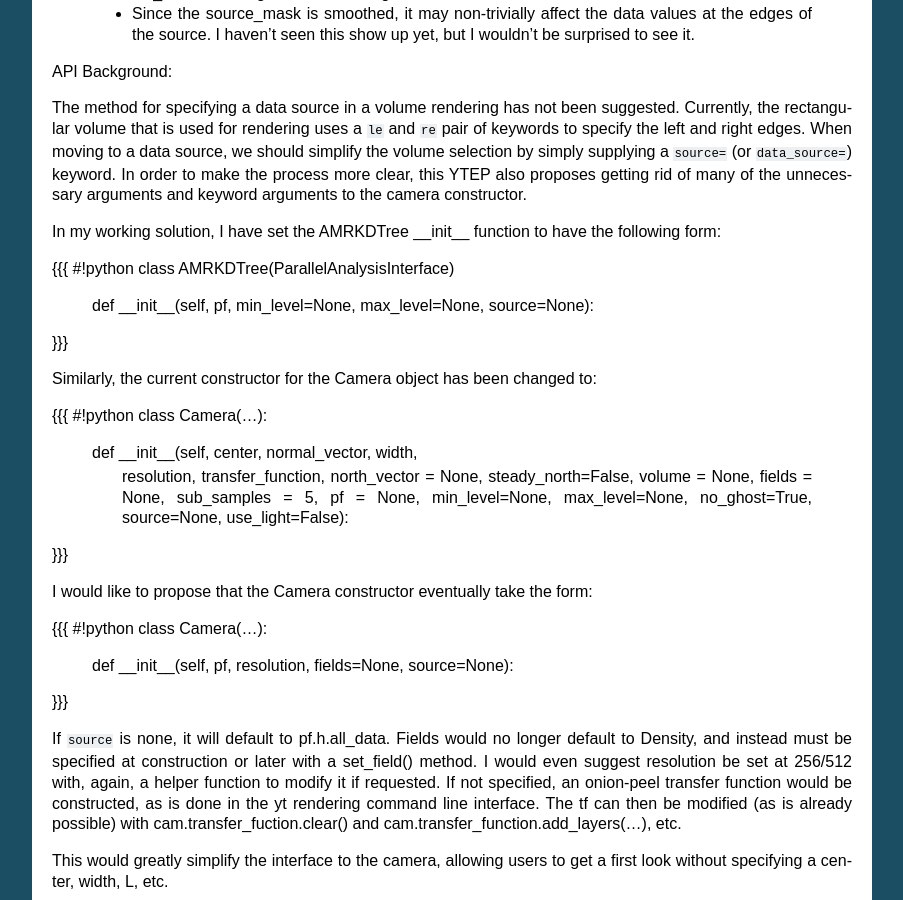
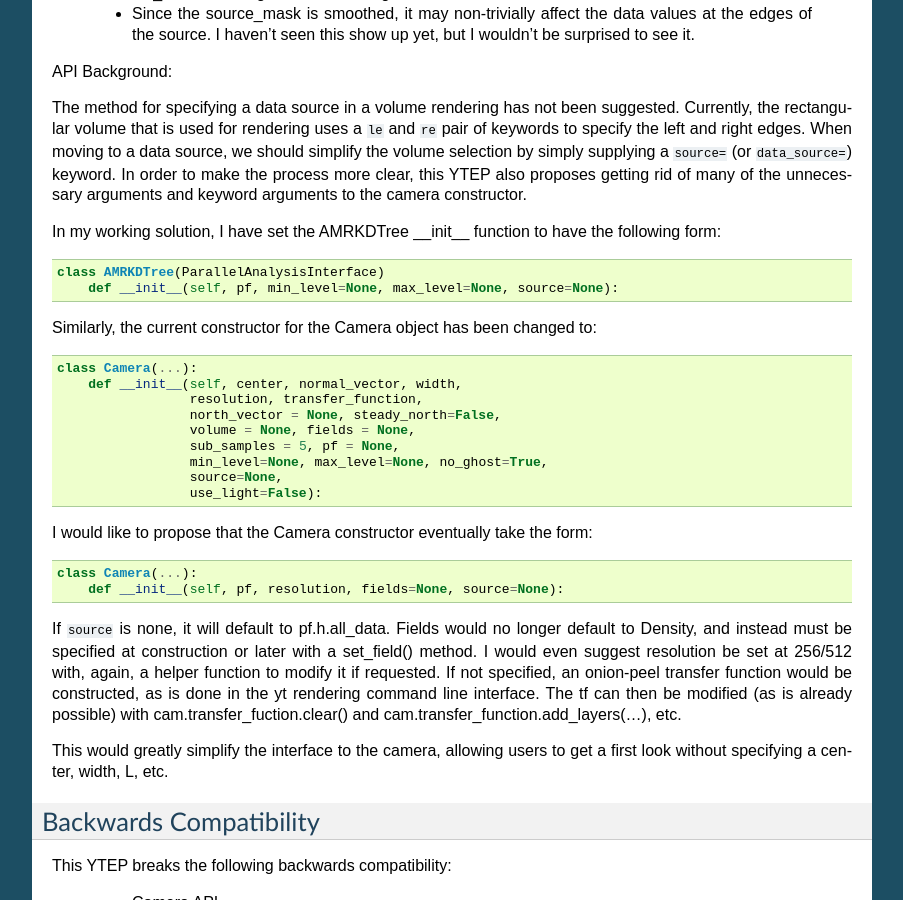
Before and after one commit to yt-project/ytep, a Sphinx documentation site: the page built from source/YTEPs/ytep-source-rendering.rst, in a window 1280 px wide and 900 px high, scrolled down 1166 px. Shown: the whole window, without its empty margins (198-1101 px from the left). Built offline with Sphinx 7.4.7, drawn with Linux system fonts in a browser that asks for light colours; formulas are drawn with MathJax 3.

Commit message:
I do not like rst.

```diff
--- a/source/YTEPs/ytep-source-rendering.rst
+++ b/source/YTEPs/ytep-source-rendering.rst
@@ -87,37 +87,32 @@ unnecessary arguments and keyword arguments to the camera constructor.
 In my working solution, I have set the AMRKDTree __init__ function to have the
 following form:
 
-{{{
-#!python
-class AMRKDTree(ParallelAnalysisInterface)
-    def __init__(self, pf, min_level=None, max_level=None, source=None):
+.. code-block:: python
 
-}}}
+    class AMRKDTree(ParallelAnalysisInterface)
+        def __init__(self, pf, min_level=None, max_level=None, source=None):
+
 
 Similarly, the current constructor for the Camera object has been changed to:
 
-{{{
-#!python
-class Camera(...):
-    def __init__(self, center, normal_vector, width,
-                 resolution, transfer_function,
-                 north_vector = None, steady_north=False,
-                 volume = None, fields = None,
-                 sub_samples = 5, pf = None,
-                 min_level=None, max_level=None, no_ghost=True,
-                 source=None,
-                 use_light=False):
+.. code-block:: python
 
-}}}
+    class Camera(...):
+        def __init__(self, center, normal_vector, width,
+                     resolution, transfer_function,
+                     north_vector = None, steady_north=False,
+                     volume = None, fields = None,
+                     sub_samples = 5, pf = None,
+                     min_level=None, max_level=None, no_ghost=True,
+                     source=None,
+                     use_light=False):
 
 I would like to propose that the Camera constructor eventually take the form:
 
-{{{
-#!python
-class Camera(...):
-    def __init__(self, pf, resolution, fields=None, source=None):
+.. code-block:: python
 
-}}}
+    class Camera(...):
+        def __init__(self, pf, resolution, fields=None, source=None):
 
 If ``source`` is none, it will default to pf.h.all_data. Fields would no longer
 default to Density, and instead must be specified at construction or later with
```
